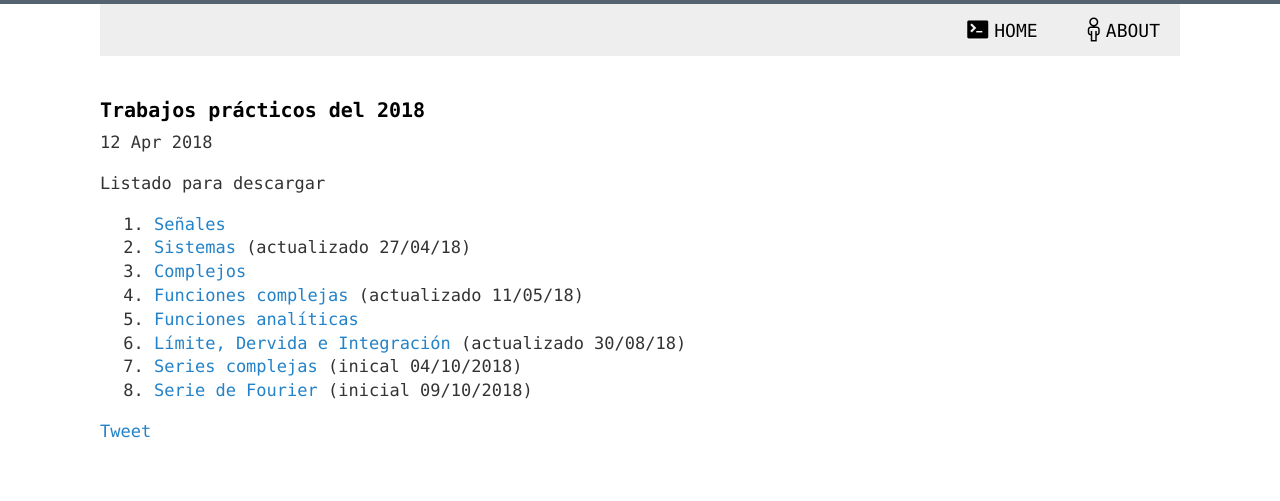
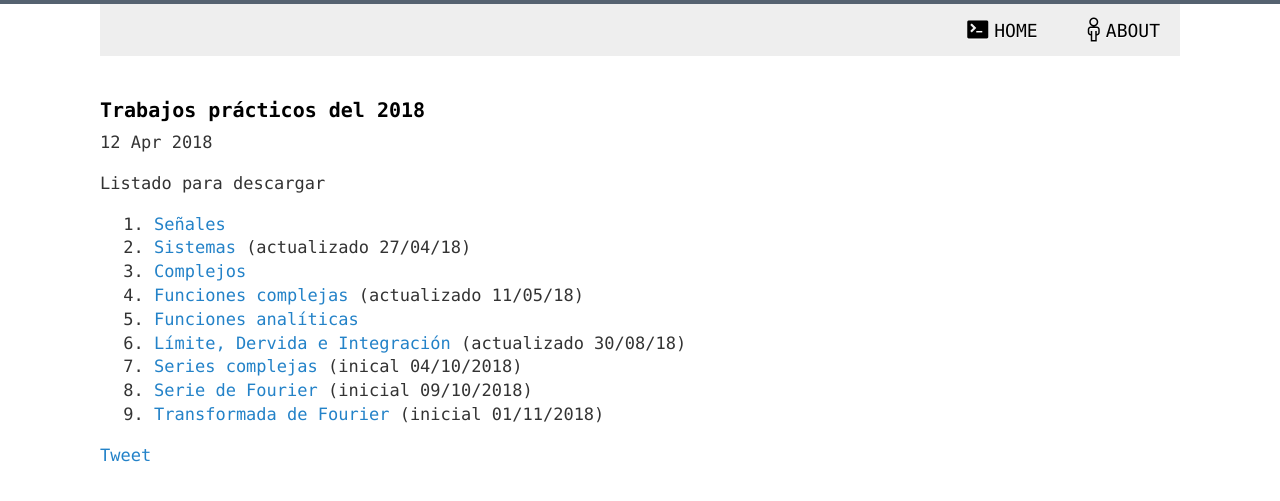
Before and after one commit to 1nv1/UTN-FRN-ASS, a Jekyll site: the page built from _posts/2018-04-12-TPs2018.markdown, in a window 1280 px wide. Shown: the top 501 px of the page. Built offline with Jekyll 4.4.1, drawn with Linux system fonts in a browser that asks for light colours; comment, search, counter and statistics services are not loaded.

Commit message:
TP 9
Agrego una versión inicial del TP 9 sobre la Transformada de Fourier.

```diff
--- a/_posts/2018-04-12-TPs2018.markdown
+++ b/_posts/2018-04-12-TPs2018.markdown
@@ -17,3 +17,4 @@ Listado para descargar
 6. <a href="https://drive.google.com/open?id=1_hQs8kU6FmGC4FPuwAcTwpFKtu45-hnY" target="_blanck">Límite, Dervida e Integración</a> (actualizado 30/08/18)
 7. <a href="https://drive.google.com/open?id=1IP4swlrnRN9cFDWd_nPmm5Rydg6MNWHA" target="_blank">Series complejas</a> (inical 04/10/2018)
 8. <a href="https://drive.google.com/open?id=1jNXzOtMmQOYQjV5uJLUEKIQVljbnp-7a" target="_blank">Serie de Fourier</a> (inicial 09/10/2018)
+9. <a href="https://drive.google.com/open?id=1aD9nTMCS3NXW24dpzrsU3yUOAZntU6FA">Transformada de Fourier</a> (inicial 01/11/2018)
```
